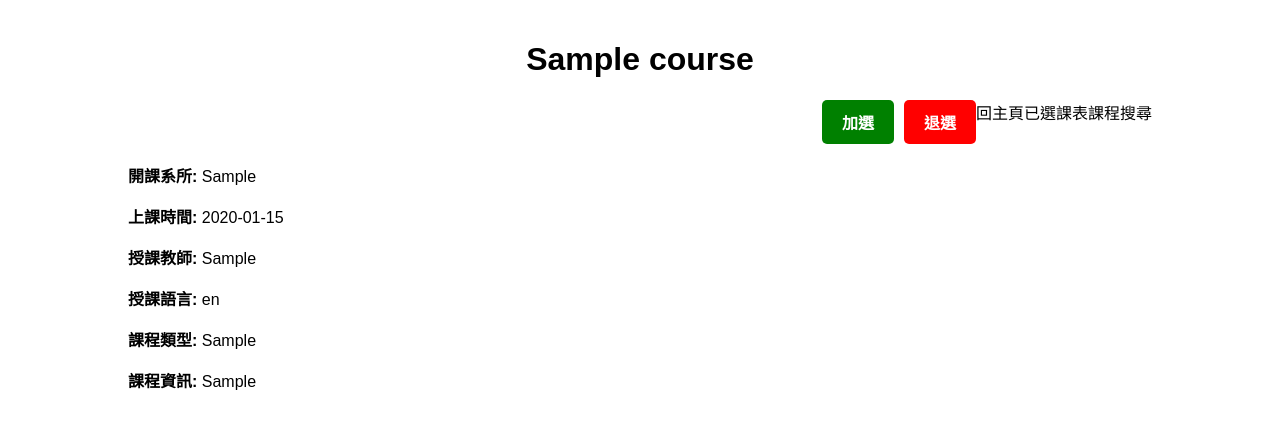
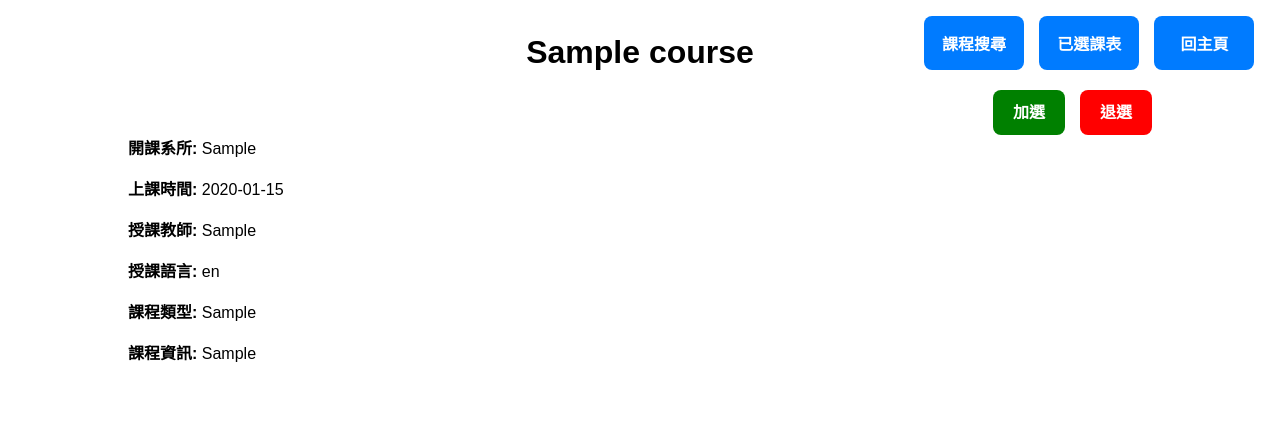
Before and after one commit to Fonzzznkk/D1149665, a Django app: page /myapp/course_mydetail/1/ in a window 1280 px wide. Shown: the top 429 px of the page. Run offline with Django 5.2, Linux system fonts and the light colour scheme; tables that the repository leaves empty hold one stand-in row (values such as "Sample post").

Commit message:
update course course detail page

```diff
--- a/software/mysite/myapp/templates/myapp/course_detail.html
+++ b/software/mysite/myapp/templates/myapp/course_detail.html
@@ -3,66 +3,110 @@
 <head>
     <meta charset="UTF-8">
     <meta name="viewport" content="width=device-width, initial-scale=1.0">
-    <title>課程詳細資訊頁面</title>
+    <title> {{course.name}} 課程詳細資訊頁面 </title>
     <style>
-        /* 全域樣式 */
+        /*全域*/
         body {
+            background-color: white;
             font-family: Arial, sans-serif;
+            margin: 0;
+        }
+        /*按鈕*/
+        .func {
+            position: absolute;
+            top: 2%;
+            text-align: center;
+            align-items: center;
+            color: white;
+            font-weight: bold;
+            background-color: #007bff;
+            width: 70px;
+            padding: 15px;
+            border-radius: 8px;
+            transition: 0.3s;
+            cursor: pointer;
+            z-index: 10;
+        }
+        .func:hover {
+            background-color: #0056b3;
+        }
+        /*主頁*/
+        .homepage {
+            right: 2%;
+        }
+        /*已選課表*/
+        .selected {
+            right: 11%;
+        }
+        /*課程查詢*/
+        .search {
+            right: 20%;
+        }
+        /*課程資訊*/
+        .container {
+            position: relative;
+            top: 20px;
             width: 80%;
             margin: 0 auto;
+            line-height: 25px;
+            margin-top: 20px;
         }
-        h1 {
+        .container h1 {
+            position: relative;
             text-align: center;
-            padding-top: 20px;
+            width: auto;
+            margin: 0;
         }
-        /* 按鈕樣式 */
         .button {
+            position: relative;
+            top: 15px;
             display: flex;
             justify-content: flex-end;
             margin-top: 10px;
         }
         .button a {
+            color: white;
             text-decoration: none;
-            color: white;
             font-weight: bold;
             padding: 10px 20px;
-            border-radius: 5px;
+            border-radius: 8px;
             cursor: pointer;
         }
-        /* 加選按鈕樣式 */
+        /*加選*/
         .add {
+            margin-right: 15px;
             background-color: green;
-            margin-right: 10px;
+            transition: 0.3s;
         }
-        /* 退選按鈕樣式 */
+        .add:hover {
+            background-color: #006624;
+        }
+        /*退選*/
         .drop {
             background-color: red;
+            transition: 0.3s;
         }
-        /* 內容樣式 */
-        .container {
-            line-height: 25px;
-            margin-top: 20px;
+        .drop:hover {
+            background-color: #b50000;
         }
     </style>
 </head>
 <body>
-    <h1>{{ course.name }}</h1>
-    <div class="button">
-        <!-- 加選按鈕 -->
-        <a href="{% url 'add_course' course.id %}" class="add" onclick="return confirmAction(event, '確定要加選這門課程嗎？')">加選</a>
-        <!-- 退選按鈕 -->
-        <a href="{% url 'drop_course' course.id %}" class="drop" onclick="return confirmAction(event, '確定要退選這門課程嗎？')">退選</a>
-        <div class="uibutton" onclick="window.location.href='/myapp/homepage/'">回主頁</div>
-        <div class="uibutton" onclick="window.location.href='/myapp/selected_courses/'">已選課表</div>
-        <div class="uibutton" onclick="window.location.href='/myapp/coursesearch/'">課程搜尋</div>
-    </div>
+    <div class="func homepage" onclick="window.location.href='/myapp/homepage/'"> 回主頁 </div>
+    <div class="func selected" onclick="window.location.href='/myapp/selected_courses/'"> 已選課表 </div>
+    <div class="func search" onclick="window.location.href='/myapp/coursesearch/'"> 課程搜尋 </div>
     <div class="container">
+        <h1> {{ course.name }} </h1>
+        <div class="button">
+            <a href="{% url 'add_course' course.id %}" class="add" onclick="return confirmAction(event, '確定要加選這門課程嗎？')"> 加選 </a>
+            <a href="{% url 'drop_course' course.id %}" class="drop" onclick="return confirmAction(event, '確定要退選這門課程嗎？')"> 退選 </a>
+        </div>
         <p><strong>開課系所:</strong> {{ course.department }}</p>
         <p><strong>上課時間:</strong> {{ course.time }}</p>
         <p><strong>授課教師:</strong> {{ course.teacher }}</p>
         <p><strong>授課語言:</strong> {{ course.language }}</p>
         <p><strong>課程類型:</strong> {{ course.type }}</p>
-        <p><strong>課程資訊:</strong> {{ course.information }}</p>
+        <p><strong>課程資訊:</strong> {{ course.information|safe }}</p>
     </div>
 
     <script>
```
